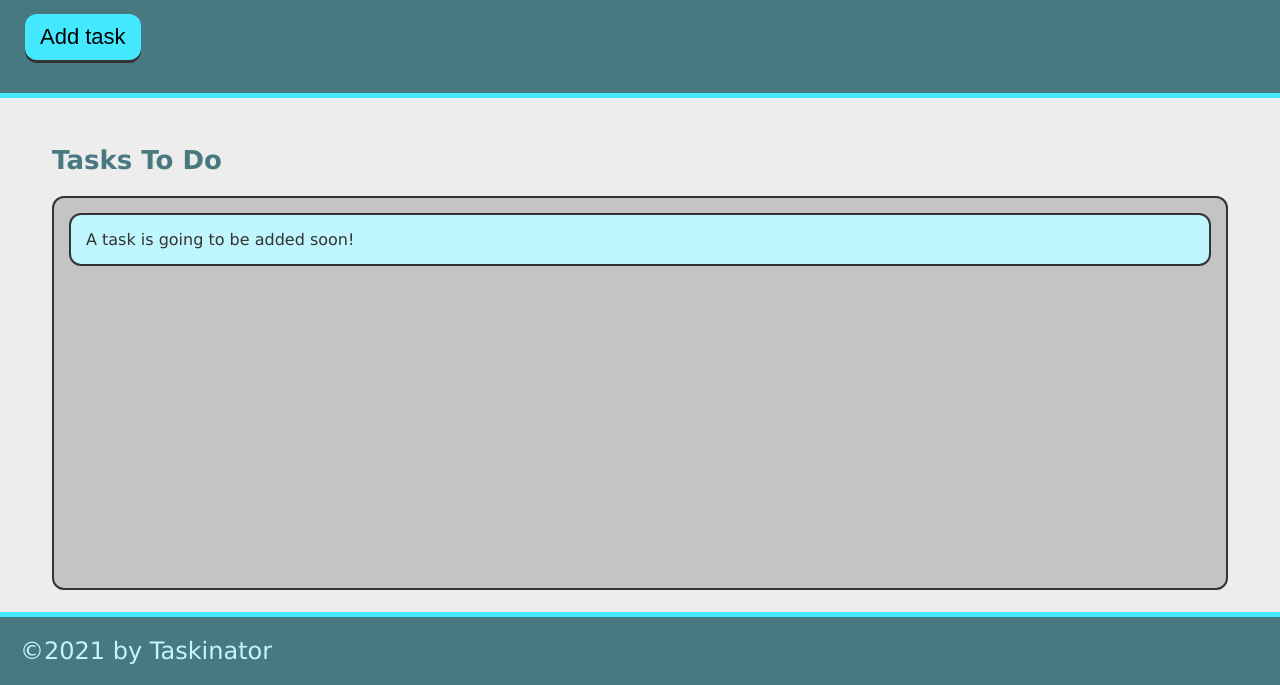
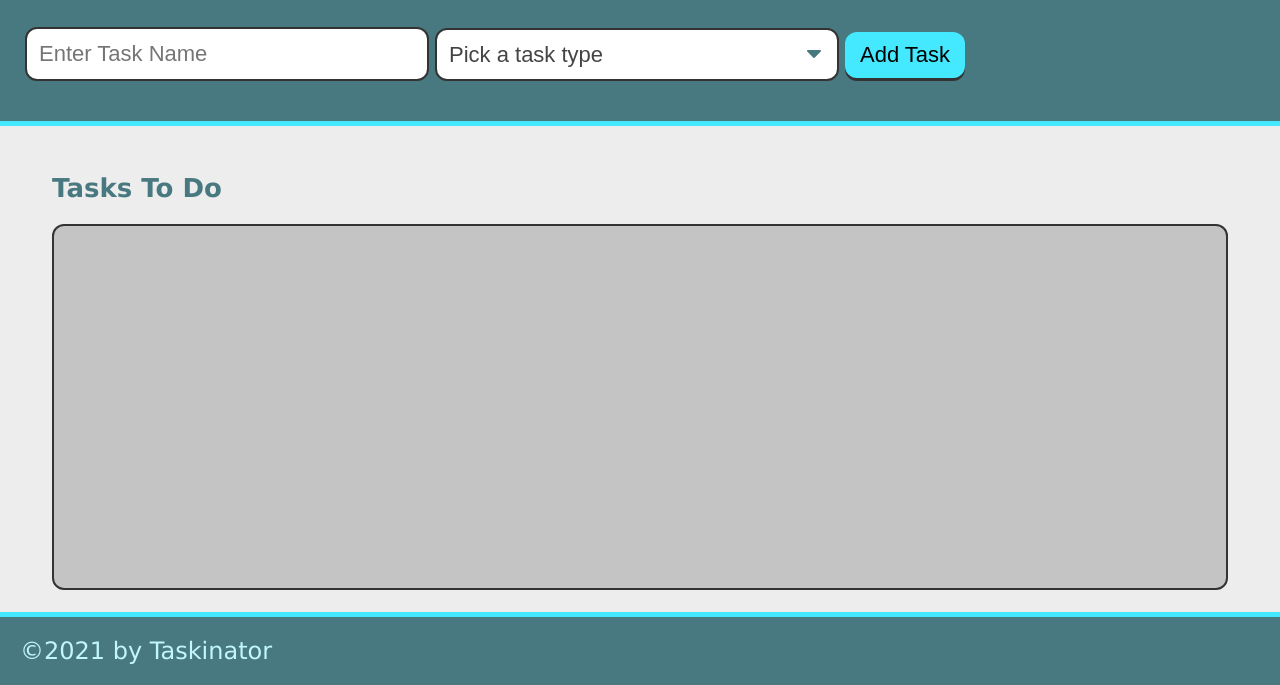
Before and after one commit to yussefrafat/Taskinator-Project, a plain HTML site: page Project/index.html in a window 1280 px wide. Shown: the part 115-800 px from the top of the page. Drawn offline with Linux system fonts and the light colour scheme; files whose address does not match are found by name.

Commit message:
added pick a task

```diff
--- a/Project/index.html
+++ b/Project/index.html
@@ -8,18 +8,36 @@
     <link rel="stylesheet" href="./Assets/CSS/style.css">
 </head>
 <body>
+
     <header>
         <h1 class="page-title">Taskinator</h1>
         <p>Click the button below to add a new task!</p>
-        <button class="btn" id="save-task">Add task</button>
+
+        <form id="task-form">
+            <div class="form-group">
+                <input type="text" name="task-name" placeholder="Enter Task Name" />
+            </div>
+
+        <div class="form-group">
+            <select name="task-type" class="select-dropdown">
+                <option value="" disable selected>Pick a task type</option>
+                <option value="Print">Sneakers</option>
+                <option value="Web">Slides</option>
+                <option value="Mobile">Boots</option>
+            </select>
+        </div>
+
+            <div class="form-group">
+                <button class="btn" id="save-task" type="submit">Add Task</button>
+            </div>
+        </form>
+
     </header>
 
     <main class="page-content">
         <section class="task-list-wrapper">
             <h2 class="list-title">Tasks To Do</h2>
-            <ul class="task-list" id="tasks-to-do">
-                <li class="task-item">A task is going to be added soon!</li>
-            </ul>
+            <ul class="task-list" id="tasks-to-do"></ul>
         </section>
     </main>
 
```
